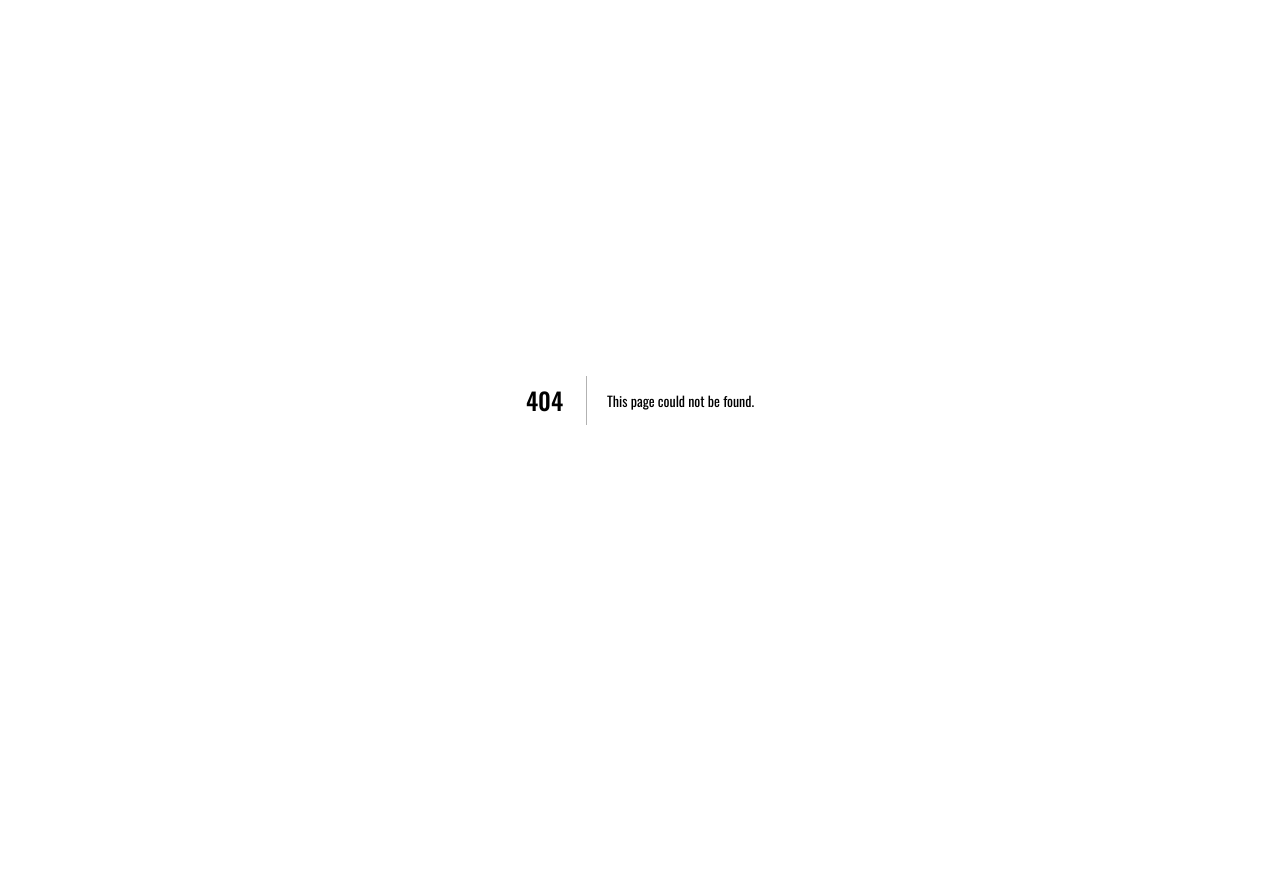
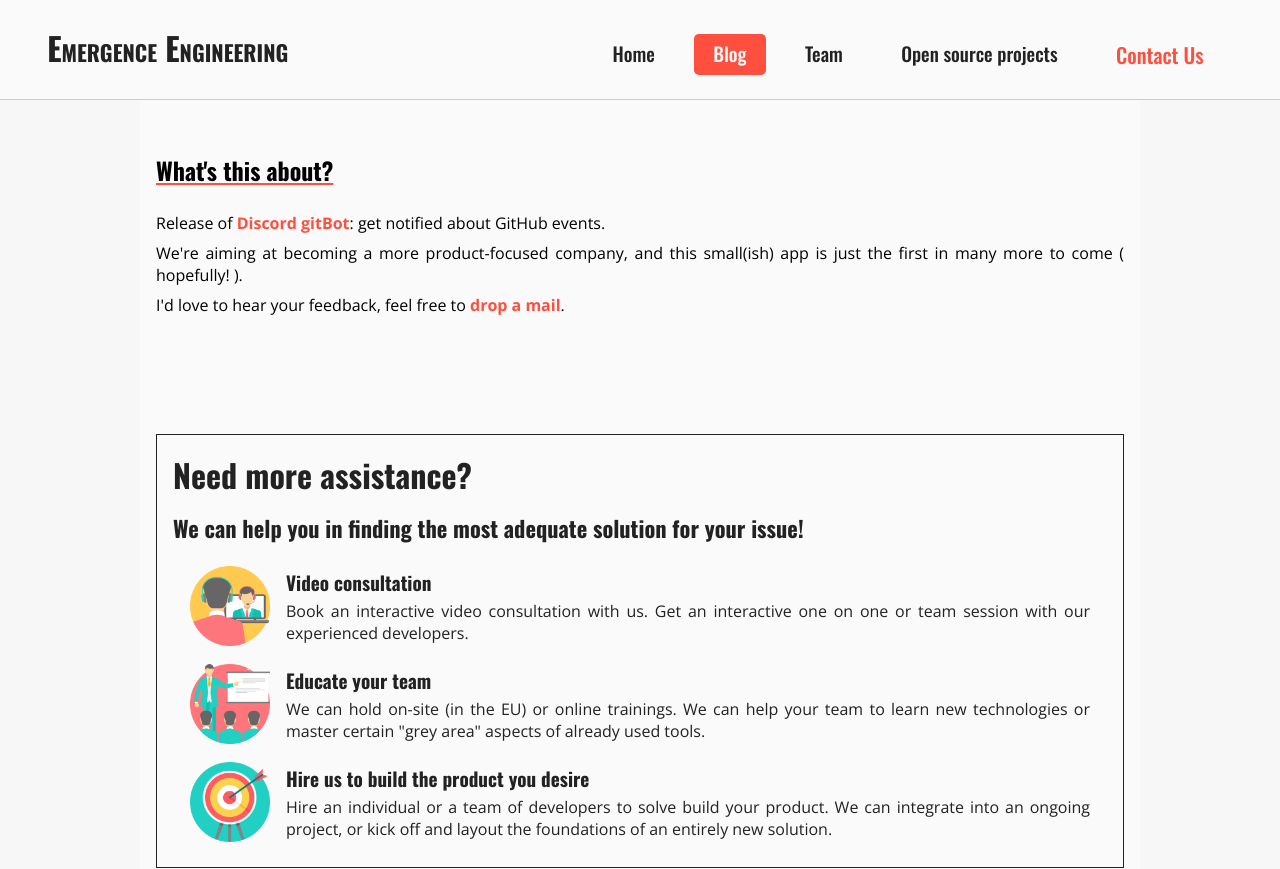
Before and after one commit to emergence-engineering/blog, a Next.js app: page /blog/discord-gitbot in a window 1280 px wide. Before the commit this address had no page. Shown: the top 869 px of the page. Before the commit the page ends 800 px from the top, so only its background shows below. Built offline with nearby package versions, Linux system fonts and the light colour scheme.

Commit message:
Article on discord gitbot.

```diff
--- /dev/null
+++ b/pages/blog/discord-gitbot.tsx
@@ -0,0 +1,47 @@
+// eslint-disable-next-line no-use-before-define
+import React from "react";
+
+import ArticleWrapper from "../../features/article/components/ArticleWrapper";
+import { ArticleIntro } from "../../features/article/types";
+import ArticleShareOgTags from "../../features/article/components/ArticleShareOgTags";
+import SalesBox from "../../features/article/components/SalesBox";
+import Markdown from "../../features/article/components/Markdown";
+
+export const article7Metadata: ArticleIntro = {
+  title: "Discord gitBot: get Github notifications on your discord server",
+  author: "Törcsi & Viktor",
+  authorLink: null,
+  introText: /* language=md */ `Release of [Discord gitBot](https://discordgitbot.com/): get notified about GitHub events
+  on your discord server.
+  `,
+  postId: "discord-gitbot",
+  timestamp: 1643829565161,
+  imgSrc: "https://discordgitbot.com/ogimage.png",
+  url: "https://emergence-engineering.com/blog/discord-gitbot",
+};
+
+const MD0 = /* language=md */ `
+# What's this about?
+
+Release of [Discord gitBot](https://discordgitbot.com/): get notified about GitHub events.
+
+We're aiming at becoming a more product-focused company, and this small(ish) app is just the first in many more to come
+( hopefully! ).
+
+I'd love to hear your feedback, feel free to [drop a mail](mailto:viktor.vaczi@emergence-engineering.com).
+`;
+
+const Article = () => (
+  <ArticleWrapper>
+    <ArticleShareOgTags
+      url={article7Metadata.url}
+      title={article7Metadata.title}
+      description={article7Metadata.introText}
+      imgSrc={article7Metadata.imgSrc}
+    />
+    <Markdown source={MD0} />
+    <div style={{ flex: 1 }}/>
+    <SalesBox />
+  </ArticleWrapper>
+);
+export default Article;
--- a/pages/blog/index.tsx
+++ b/pages/blog/index.tsx
@@ -16,6 +16,7 @@ import { article3Metadata } from "./prosemirror-image-plugin";
 import { article4Metadata } from "./prosemirror-link-plugin";
 import { article5Metadata } from "./prosemirror-image-plugin-2";
 import { article6Metadata } from "./prosemirror-codemirror-block";
+import { article7Metadata } from "./discord-gitbot";
 
 const Root = styled.div`
   flex-grow: 1;
@@ -70,6 +71,9 @@ const Blog: FunctionComponent = () => (
     <Root>
       <CommunityBlogSection />
       <ContentWrapper>
+        <BlogPostIntro {...article7Metadata} />
+      </ContentWrapper>
+      <ContentWrapper>
         <BlogPostIntro {...article6Metadata} />
       </ContentWrapper>
       <ContentWrapper>
```
